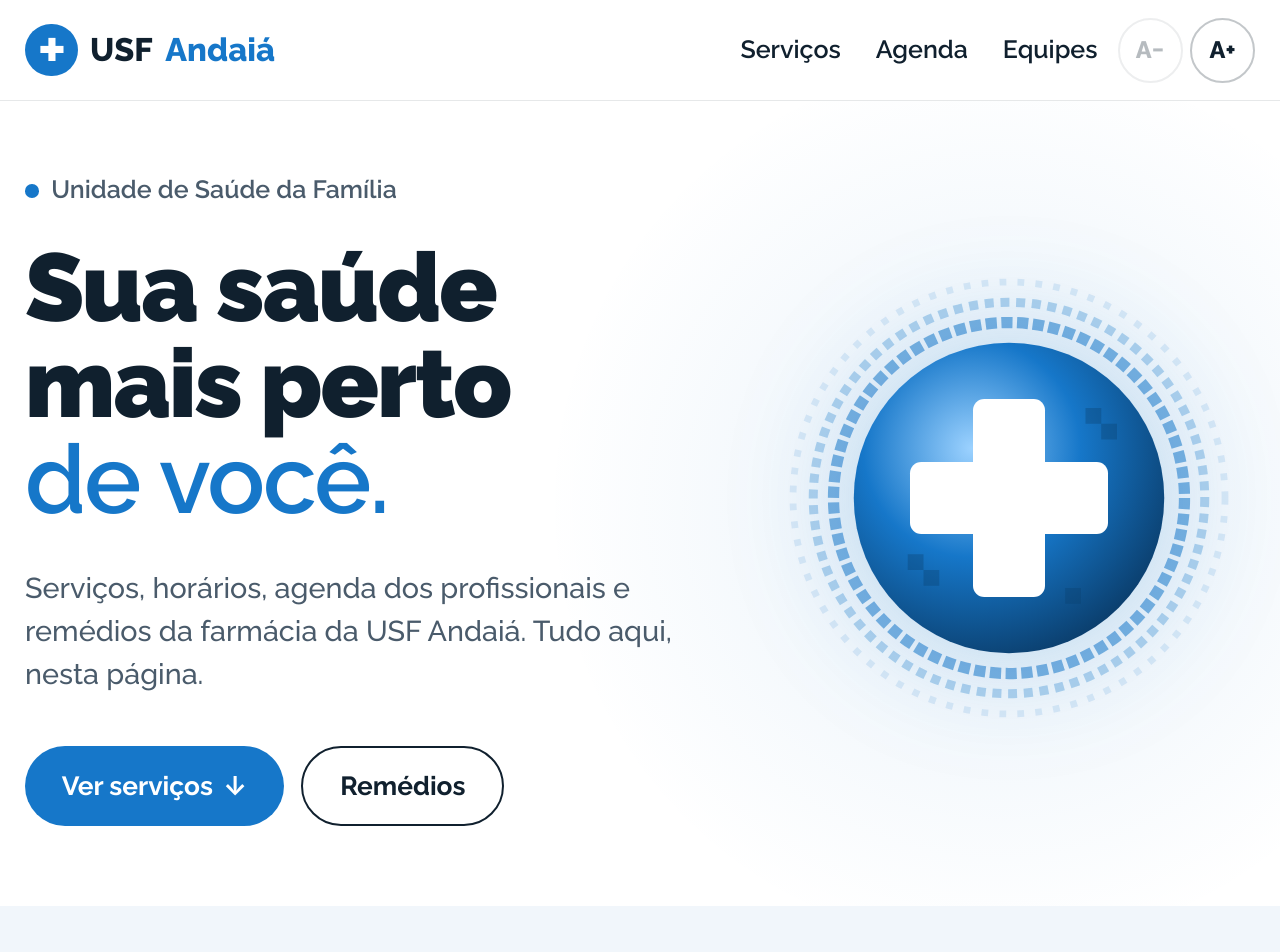
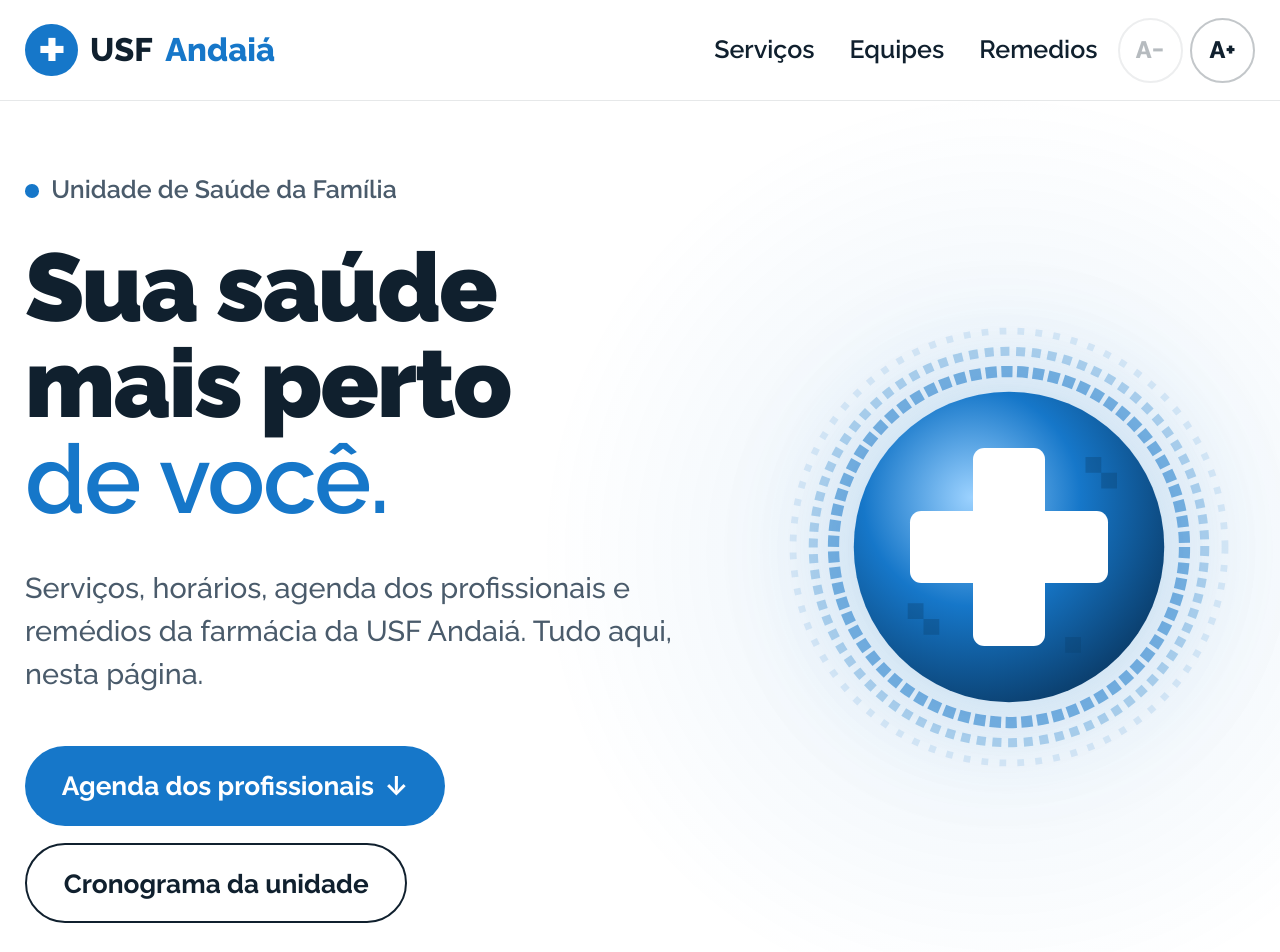
Before and after one commit to GAT-9/USF-Digital, a plain HTML site: page index.html in a window 1280 px wide. Shown: the top 952 px of the page. Drawn offline with Linux system fonts and the light colour scheme.

Commit message:
reajuste nos #

```diff
--- a/index.html
+++ b/index.html
@@ -25,8 +25,8 @@
             </a>
             <ul class="menu">
                 <li><a href="#servicos">Serviços</a></li>
-                <li><a href="#agenda">Agenda</a></li>
                 <li><a href="#equipes">Equipes</a></li>
+                <li><a href="#remedios">Remedios</a></li>
             </ul>
             <div class="fonte-controles" role="group" aria-label="Tamanho da letra">
                 <button type="button" data-fonte="-1" aria-label="Diminuir a letra">A−</button>
@@ -48,8 +48,8 @@
                     </h1>
                     <p class="texto revelar">Serviços, horários, agenda dos profissionais e remédios da farmácia da USF Andaiá. Tudo aqui, nesta página.</p>
                     <div class="botoes revelar">
-                        <a href="#servicos" class="pilula pilula-cheia">Ver serviços <span aria-hidden="true">↓</span></a>
-                        <a href="#remedios" class="pilula pilula-vazada">Remédios</a>
+                        <a href="#agenda" class="pilula pilula-cheia">Agenda dos profissionais <span aria-hidden="true">↓</span></a>
+                        <a href="#atividades" class="pilula pilula-vazada">Cronograma da unidade</a>
                     </div>
                 </div>
 
```
